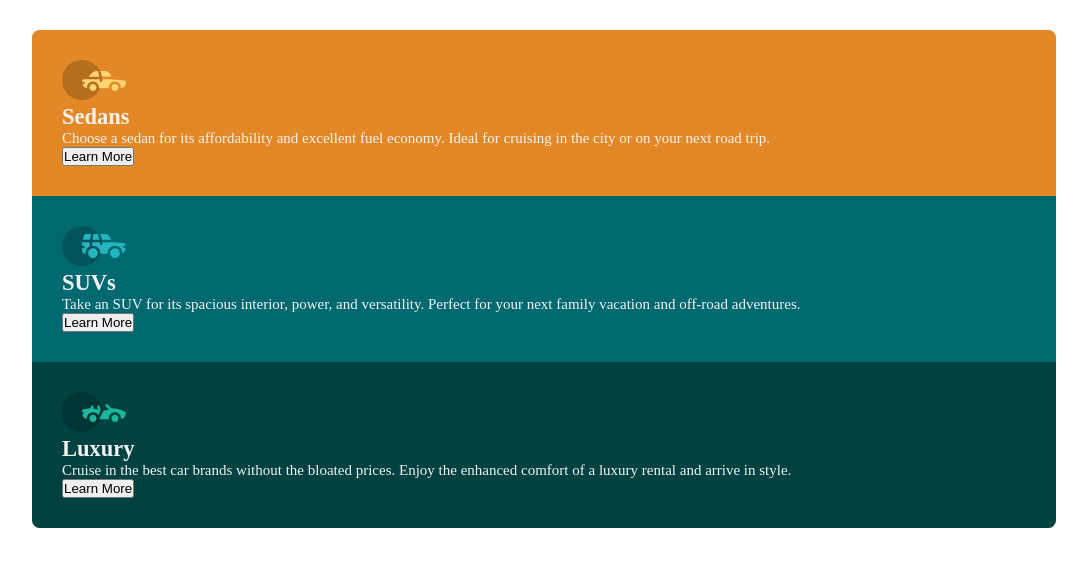
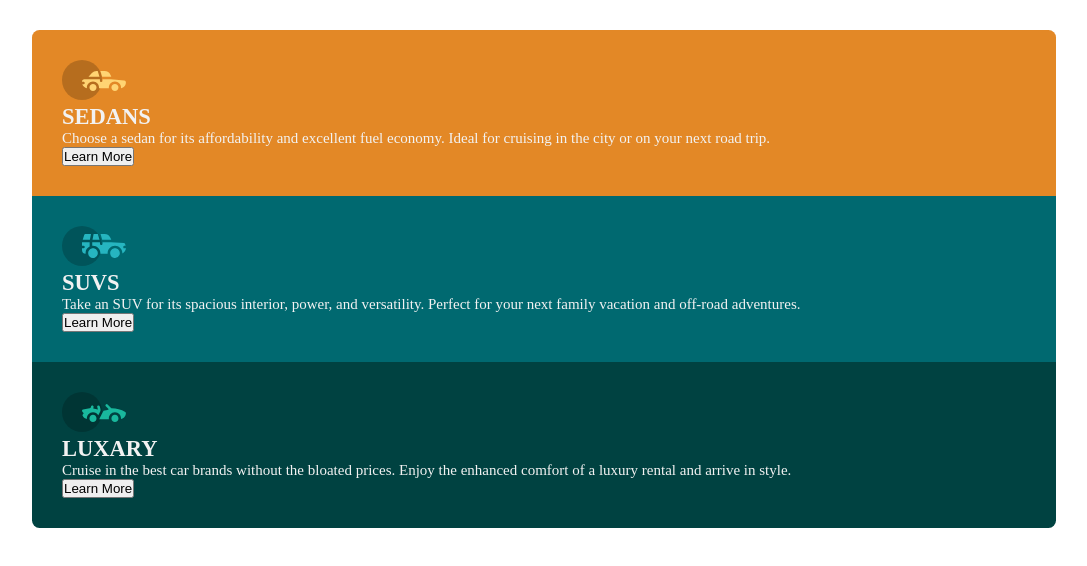
Before and after one commit to john-k-phillips/fm-3-column-preview-card, a website: page index.html in a window 1280 px wide. Shown: the whole page, without its empty margins (96-1183 px from the left). Drawn offline with Linux system fonts and the light colour scheme.

Commit message:
Headers uppercased.

```diff
--- a/index.html
+++ b/index.html
@@ -12,7 +12,7 @@
       <div class="container">
         <section class="sedans">
           <img src="./images/icon-sedans.svg" alt="seadans car">
-          <h2>Sedans</h2>
+          <h2>SEDANS</h2>
           <p>
             Choose a sedan for its affordability and excellent fuel economy. Ideal for cruising in the city
             or on your next road trip.
@@ -21,7 +21,7 @@
         </section>
         <section class="suvs">
           <img src="./images/icon-suvs.svg" alt="suvs car">
-          <h2>SUVs</h2>
+          <h2>SUVS</h2>
           <p>
             Take an SUV for its spacious interior, power, and versatility. Perfect for your next family vacation
             and off-road adventures.
@@ -30,7 +30,7 @@
         </section>
         <section class="luxary">
           <img src="./images/icon-luxury.svg" alt="luxury car">
-          <h2>Luxury</h2>
+          <h2>LUXARY</h2>
           <p>
             Cruise in the best car brands without the bloated prices. Enjoy the enhanced comfort of a luxury
              rental and arrive in style.
```
